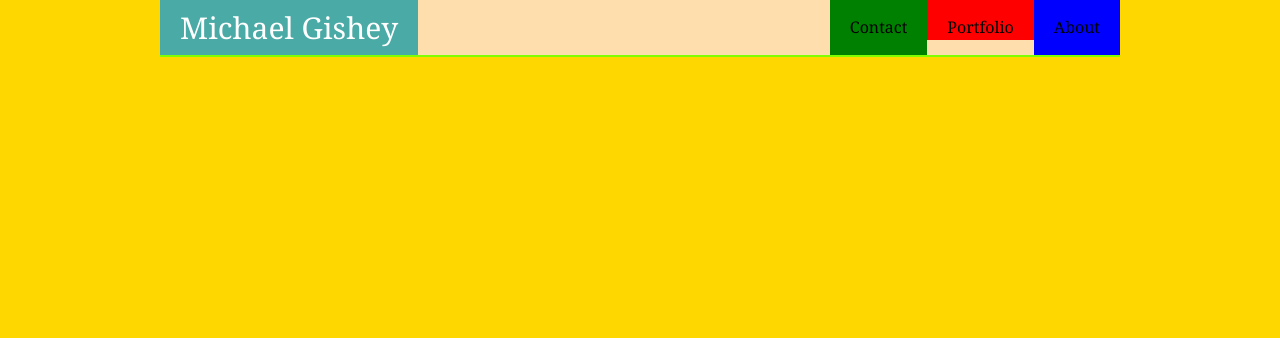
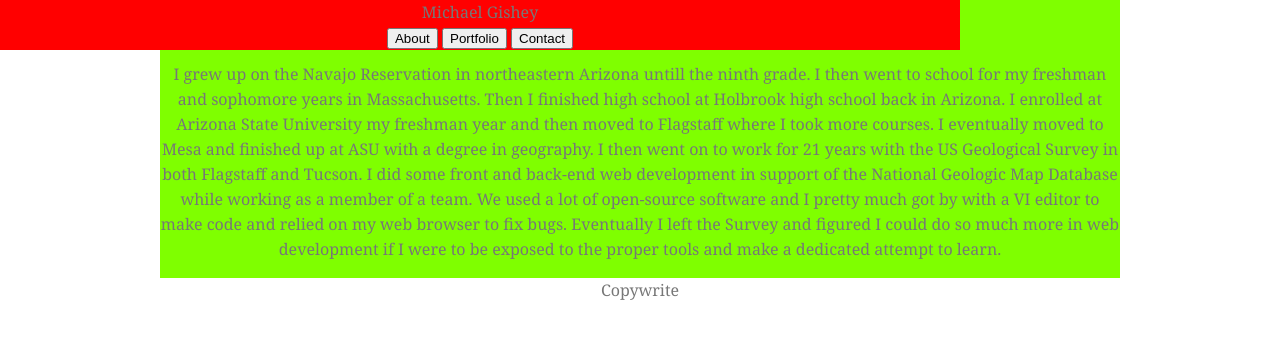
Before and after one commit to mgishey/Basic-Portfolio, a plain HTML site: page index.html in a window 1280 px wide. Drawn offline with Linux system fonts and the light colour scheme.

Commit message:
Too tired to finish

```diff
--- a/assets/css/style.css
+++ b/assets/css/style.css
@@ -4,21 +4,24 @@
 
 body {
     font-family: Cambria, Cochin, Georgia, Times, 'Times New Roman', serif;
+    color: #777777;
     line-height: 25px;
     text-align: center;
-    background: gold;
-    width: 960px;
+    background: #ffffff;
     margin: auto;
 }
 
+
 #navigation {
     position: fixed;
-    background: navajowhite;
-    border: 2px;
-    border-color: black;
+    background: red;
+    border: 10px;
+    border-color: #cccccc;
     width: 960px;
+
 }
 
+/*
 #your_name {
     color: white;
     font-size: 30px;
@@ -57,17 +60,12 @@ body {
     background: green;
 }
 
-
-
-
-
-
-
-
+*/
 
 #wrapper {
     overflow: auto;
     clear: both;
     width: 960px;
     background: chartreuse;
+    margin: auto;
 }
--- a/index.html
+++ b/index.html
@@ -10,21 +10,37 @@
 
     <div id="navigation">
         <div id="your_name">Michael Gishey</div>
-        <div id="about">About</div>
-        <div id="portfolio">Portfolio</div>
-        <div id="contact">Contact</div>
+        <button id="about">About</button>
+        <button id="portfolio">Portfolio</button>
+        <button id="contact">Contact</button>
     </div>
 
     <div id="wrapper">
-        <p>This is really hard</p>
+        <div id="content">
+            <h3>About Me</h3>
+
+            <p>I grew up on the Navajo Reservation in northeastern Arizona
+                untill the ninth grade. I then went to school for my freshman
+                and sophomore years in Massachusetts. Then I finished high
+                school at Holbrook high school back in Arizona. I enrolled at
+                Arizona State University my freshman year and then moved to
+                Flagstaff where I took more courses. I eventually moved to Mesa
+                and finished up at ASU with a degree in geography. I then went
+                on to work for 21 years with the US Geological Survey in both
+                Flagstaff and Tucson. I did some front and back-end web development
+                in support of the National Geologic Map Database while working as
+                a member of a team. We used a lot of open-source software and I
+                pretty much got by with a VI editor to make code and relied on
+                my web browser to fix bugs. Eventually I left the Survey and
+                figured I could do so much more in web development if I were to
+                be exposed to the proper tools and make a dedicated attempt to learn.
+            </p>
+
+        </div>
 
     </div>
 
-    </div>
-
-
-
-
+    <footer>Copywrite</footer>
 
 </body>
 
```
